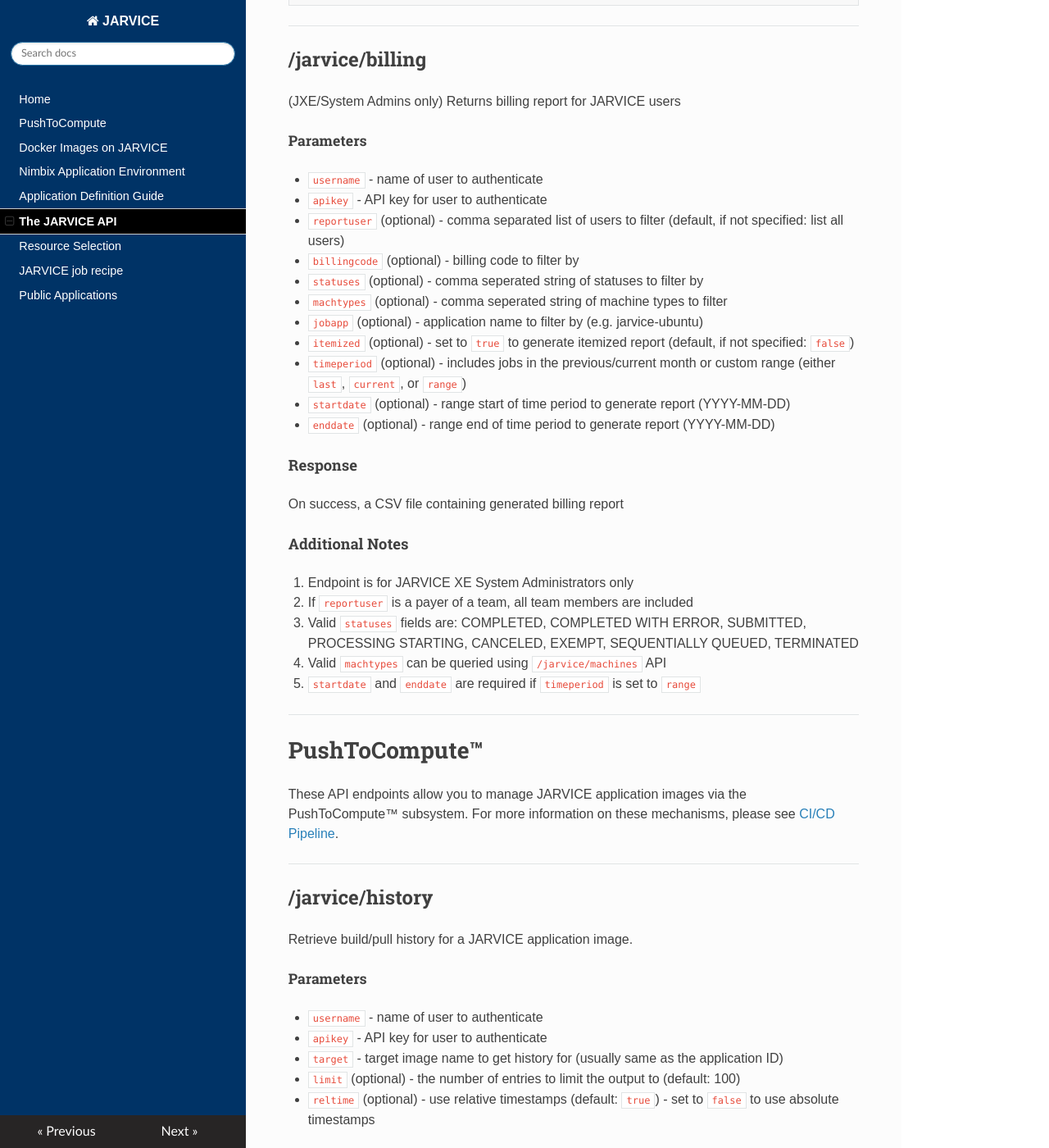
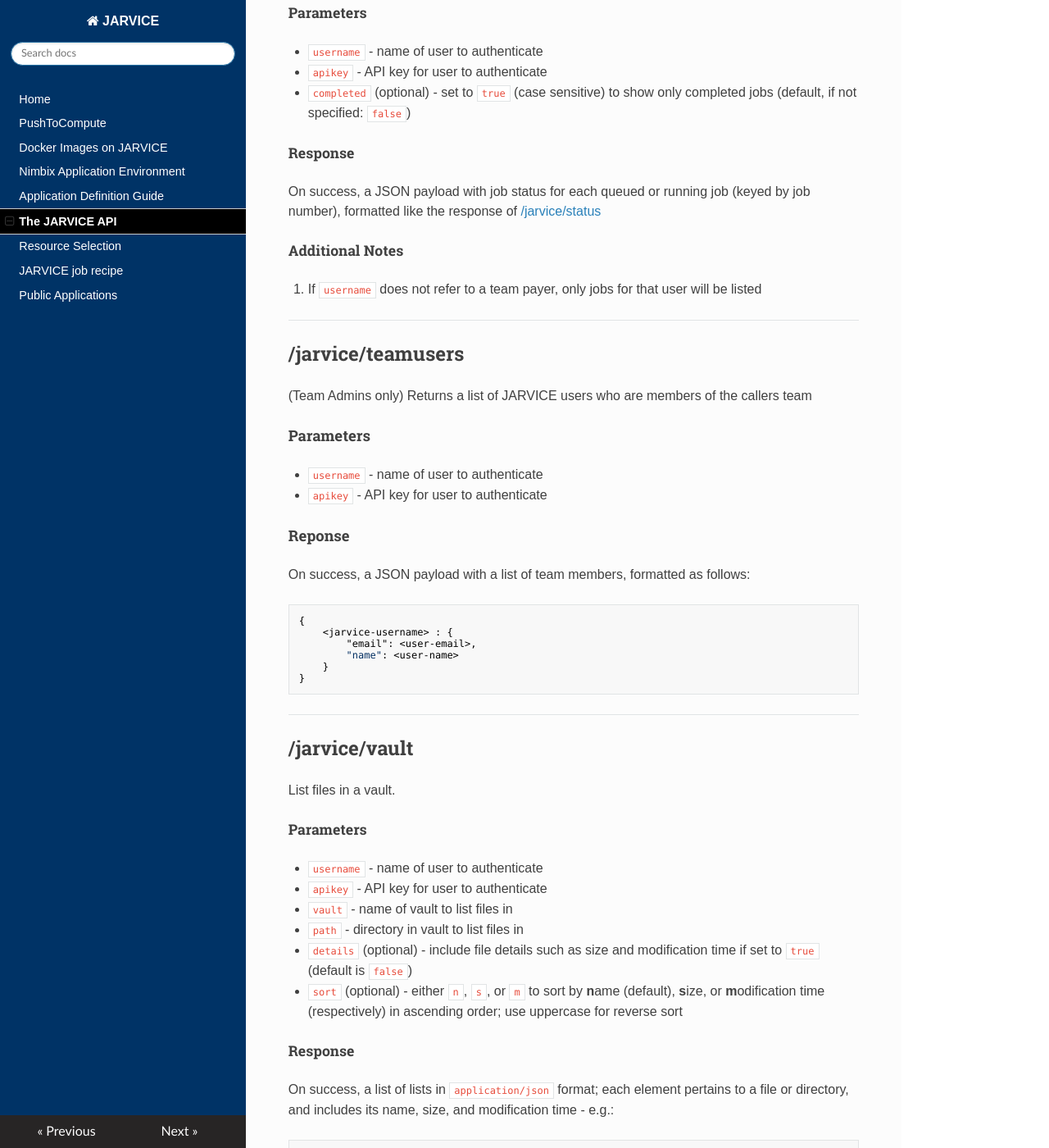
Before and after one commit to nimbix/jardoc, an MkDocs documentation site: the page built from docs/api.md, in a window 1280 px wide and 1400 px high, scrolled down 12113 px. Shown: the whole window at 82% size. Built offline with MkDocs 1.6.1, drawn with Linux system fonts in a browser that asks for light colours; nearby versions of some CDN libraries; old or Windows-style settings are respelled for this version of MkDocs; some of the changed text lies outside the part shown.

Commit message:
move /jarvice/billing to appear alphabetically; add /jarvice/vault documentation

````diff
--- a/docs/api.md
+++ b/docs/api.md
@@ -181,6 +181,51 @@
 
 Note that application name is the application ID, not necessarily the same as the human readable ```name``` in the AppDef for the given application.
 
+
+---
+## /jarvice/billing
+
+(JXE/System Admins only) Returns billing report for JARVICE users
+
+##### Parameters
+
+* ```username``` - name of user to authenticate
+
+* ```apikey``` - API key for user to authenticate
+
+* ```reportuser``` (optional) - comma separated list of users to filter (default, if not specified: list all users)
+
+* ```billingcode``` (optional) - billing code to filter by
+
+* ```statuses``` (optional) - comma seperated string of statuses to filter by
+
+* ```machtypes``` (optional) - comma seperated string of machine types to filter
+
+* ```jobapp``` (optional) - application name to filter by (e.g. jarvice-ubuntu)
+
+* ```itemized``` (optional) - set to ```true``` to generate itemized report (default, if not specified: ```false```)
+
+* ```timeperiod``` (optional) - includes jobs in the previous/current month or custom range (either ```last```, ```current```, or ```range```)
+
+* ```startdate``` (optional) - range start of time period to generate report (YYYY-MM-DD)
+
+* ```enddate``` (optional) - range end of time period to generate report (YYYY-MM-DD)
+
+#### Response
+
+On success, a CSV file containing generated billing report
+
+#### Additional Notes
+
+1. Endpoint is for JARVICE XE System Administrators only
+
+2. If ```reportuser``` is a payer of a team, all team members are included
+
+3. Valid ```statuses``` fields are: COMPLETED, COMPLETED WITH ERROR, SUBMITTED, PROCESSING STARTING, CANCELED, EXEMPT, SEQUENTIALLY QUEUED, TERMINATED
+
+4. Valid ```machtypes``` can be queried using `/jarvice/machines` API
+
+5. ```startdate``` and ```enddate``` are required if ```timeperiod``` is set to ```range```
 
 ---
 ## /jarvice/connect
@@ -510,9 +555,9 @@
 ```
 
 ---
-## /jarvice/billing
+## /jarvice/vault
 
-(JXE/System Admins only) Returns billing report for JARVICE users
+List files in a vault.
 
 ##### Parameters
 
@@ -520,39 +565,46 @@
 
 * ```apikey``` - API key for user to authenticate
 
-* ```reportuser``` (optional) - comma separated list of users to filter (default, if not specified: list all users)
+* ```vault``` - name of vault to list files in
 
-* ```billingcode``` (optional) - billing code to filter by
+* ```path``` - directory in vault to list files in
 
-* ```statuses``` (optional) - comma seperated string of statuses to filter by
+* ```details``` (optional) - include file details such as size and modification time if set to ```true``` (default is ```false```)
 
-* ```machtypes``` (optional) - comma seperated string of machine types to filter
+* ```sort``` (optional) - either ```n```, ```s```, or ```m``` to sort by **n**ame (default), **s**ize, or **m**odification time (respectively) in ascending order; use uppercase for reverse sort
 
-* ```jobapp``` (optional) - application name to filter by (e.g. jarvice-ubuntu)
+##### Response
 
-* ```itemized``` (optional) - set to ```true``` to generate itemized report (default, if not specified: ```false```)
+On success, a list of lists in ```application/json``` format; each element pertains to a file or directory, and includes its name, size, and modification time - e.g.:
+```
+[
+    [
+        "file1",
+        56,
+        1599756815
+    ],
+    [
+        "file2",
+        123,
+        1599756817
+    ]
+]
+```
 
-* ```timeperiod``` (optional) - includes jobs in the previous/current month or custom range (either ```last```, ```current```, or ```range```)
+* "modification time" (3rd value in each element) is represented in UNIX time (seconds since the Epoch)
 
-* ```startdate``` (optional) - range start of time period to generate report (YYYY-MM-DD)
+##### Additional Notes
 
-* ```enddate``` (optional) - range end of time period to generate report (YYYY-MM-DD)
+1. Listing is not recursive - only the files in the directory specified by the ```path``` parameter are listed
 
-#### Response
+2. Directories are marked with a trailing ```/``` character
 
-On success, a CSV file containing generated billing report
+3. Both size and modification time may be 0 if ```details``` is not ```true```
 
-#### Additional Notes
+4. Sorting by anything other than name requires ```details``` to be set to ```true```
 
-1. Endpoint is for JARVICE XE System Administrators only
+5. Requesting a detailed listing may be significantly slower for certain storage topologies or if listing very large numbers of files; use only if necessary
 
-2. If ```reportuser``` is a payer of a team, all team members are included
-
-3. Valid ```statuses``` fields are: COMPLETED, COMPLETED WITH ERROR, SUBMITTED, PROCESSING STARTING, CANCELED, EXEMPT, SEQUENTIALLY QUEUED, TERMINATED
-
-4. Valid ```machtypes``` can be queried using `/jarvice/machines` API
-
-5. ```startdate``` and ```enddate``` are required if ```timeperiod``` is set to ```range```
 
 ---
 # PushToCompute&trade;
@@ -580,7 +632,6 @@
 ##### Response
 
 On success, the requested reverse chronological history (most recent first) in ```text/plain``` format (with single ```\n``` for line breaks), up to and including the ```limit``` requested. Blank output indicates either the target does not exist, or has no associated build/pull history (yet).
-
 
 
 ---
````
